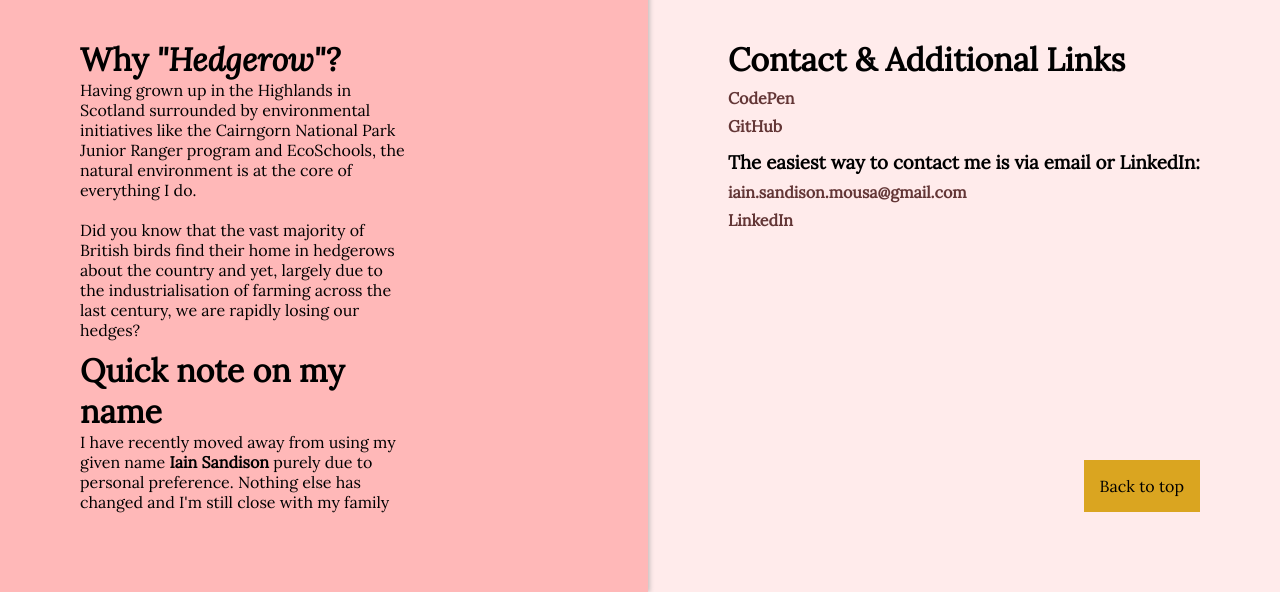
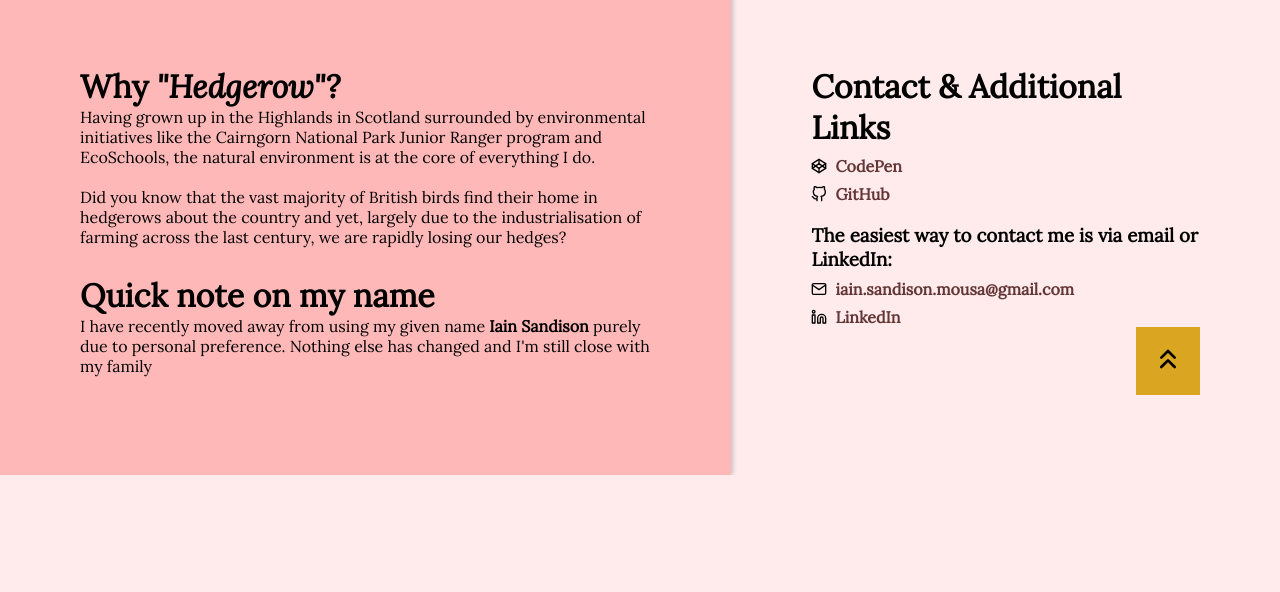
Before and after one commit to greyson-alder/hedgerow, a PHP site: page / in a window 1280 px wide. Shown: the part 2168-2760 px from the top of the page. After the commit the page ends 2643 px from the top, so only its background shows below. Run offline with PHP 8.4, Linux system fonts and the light colour scheme.

Commit message:
round 1 cleanup. meta data. responsive fix. couple image changes

```diff
--- a/app.js
+++ /dev/null
@@ -1,154 +0,0 @@
-// GENERAL
-
-const imagesJSON = window.allImages;
-
-console.log(imagesJSON["resources"].length)
-
-function grabImage(index, params) {
-  const selectedImage = imagesJSON["resources"][index];
-  return "https://res.cloudinary.com/dvbiqses3/image/upload" + (params ? "/" : "") + params + "/v" + selectedImage["version"] + "/" + selectedImage["public_id"] + ".jpg";
-}
-
-// HEADER SCROLL COLOUR CHANGE
-
-const topHeader = document.getElementById("header");
-const bioBlock = document.getElementById("bio");
-const plantsBlock = document.getElementById("plants");
-
-document.addEventListener("scroll", () => {
-    const currentPosition = window.scrollY;
-    if (currentPosition != 0) {
-        topHeader.setAttribute("data--detached", "true");
-    } else {
-        topHeader.setAttribute("data--detached", "false");
-    }
-})
-
-//
-
-document.addEventListener("scroll", () => {
-  let inner_bioBlock = bioBlock.getBoundingClientRect();
-  let inner_plantsBlock = plantsBlock.getBoundingClientRect();
-    if (
-          (inner_bioBlock.y < 67 && inner_bioBlock.y + inner_bioBlock.height > 97)
-          ||
-          (inner_plantsBlock.y < 67 && inner_plantsBlock.y + inner_plantsBlock.height > 97)
-        ) {
-      topHeader.style = "background-color: var(--pink-med)";
-    } else {
-      topHeader.style = "";
-    }
-
-})
-
-// GALLERY SECTION
-
-const projectImages = document.getElementsByClassName("projects__item");
-const loadMorePhotos = document.getElementById("load_more");
-const photoContainer = document.getElementById("photos__container");
-const photoModal = document.getElementById("photos__modal");
-const modalInner = document.getElementById("modal__inner");
-
-const initialNumberPhotos = document.getElementsByClassName("project__image").length;
-let photoIndex = initialNumberPhotos;
-
-// -- MODAL FUNCTIONALITY FOR INITIAL IMAGES
-
-for (let image of projectImages) {
-  if (image.id !== "load_more") {
-    image.addEventListener("click", () => {
-      const imageURL = image.getAttribute("data-fullscale");
-      createAndAddModal(imageURL, image.getBoundingClientRect());
-    })
-  }
-}
-
-// -- DYNAMICALLY ADD MORE IMAGES
-
-function createPhotoElement(index) {
-  const photoBtn = document.createElement("button");
-  photoBtn.className = "projects__item";
-
-  const photoImage = document.createElement("img");
-  photoImage.className = "project__image";
-  photoImage.setAttribute("src", grabImage(index, "w_320"));
-  photoBtn.setAttribute("data-fullscale", grabImage(index, ""));
-
-  photoBtn.appendChild(photoImage);
-
-  photoBtn.addEventListener("click", e => {
-    const imageURL = photoBtn.getAttribute("data-fullscale");
-    // console.log(imageURL);
-    createAndAddModal(imageURL, photoBtn.getBoundingClientRect());
-  })
-
-  return photoBtn;
-}
-
-function addPhotoRow() {
-  for (let i = 0; i < 5; i++) {
-    if (photoIndex < imagesJSON["resources"].length) {
-      photoContainer.appendChild(createPhotoElement(photoIndex))
-      photoIndex += 1;
-      if (photoIndex == imagesJSON["resources"].length) {
-        loadMorePhotos.toggleAttribute("hidden")
-        break
-      }
-    }
-  }
-}
-
-loadMorePhotos.addEventListener("click", addPhotoRow);
-
-// -- DYNAMIC MODAL FUNCTIONALITY
-
-function createAndAddModal(imageURL, clickedElement) {
-  const modalImage = document.createElement("img");
-  const selectImage = imagesJSON["resources"].findIndex(image => image.secure_url == imageURL);
-  // const selectImageFullWidth = imagesJSON["resources"][selectImage].width;
-  modalImage.className = "modal__image";
-  modalImage.setAttribute("src", imageURL);
-  modalImage.setAttribute("style", `
-    background-image: url("` + imageURL + `"), linear-gradient(rgba(255, 255, 255, 0.66), rgba(255, 255, 255, 0.66));
-  `)
-  modalInner.appendChild(modalImage);
-  const imageSize = modalImage.getBoundingClientRect();
-  // console.log(imageSize);
-
-  // scale(`+ clickedElement.width +`
-  // transform: translate(`+ (clickedElement.x - clickedElement.width) +`px,` + (clickedElement.y - clickedElement.height/2) +`px));
-
-  const closeModalButton = document.createElement("button");
-  closeModalButton.innerText = "close";
-  closeModalButton.className = "closeModalBtn";
-  closeModalButton.addEventListener("click", modalClose);
-  photoModal.toggleAttribute("hidden");
-
-
-  modalInner.appendChild(closeModalButton);
-
-}
-
-function modalClose() {
-  photoModal.setAttribute("hidden", null);
-  modalInner.innerHTML = "";
-  console.log(photoModal)
-}
-
-photoModal.addEventListener("click", modalClose)
-
-// BACKGROUND FLOWERS
-
-// const backgroundFlowers = document.getElementById("backgroundFlowers");
-// const websiteHeight = document.body.getBoundingClientRect();
-// console.log(websiteHeight);
-// backgroundFlowers.setAttribute("style", `bottom: calc(${websiteHeight.height}px - 100vh)`);
-
-const monsteraBtn = document.getElementById("monstera");
-const hedgehog = document.getElementById("hedgehog");
-const hedgehogContainer = document.getElementById("hedgehog__container");
-
-monsteraBtn.addEventListener("click", ()=>{
-  hedgehog.setAttribute("style", "animation-play-state: running");
-  hedgehogContainer.setAttribute("style", "animation-play-state: running");
-})
--- /dev/null
+++ b/assets/app.js
@@ -0,0 +1,5 @@
+// GENERAL
+import scroll from "./scroll.js";
+import gallery from "./gallery.js";
+scroll();
+gallery();
--- /dev/null
+++ b/assets/gallery.js
@@ -0,0 +1,124 @@
+// GALLERY SECTION INCLUDING MODALS
+
+const gallery = () => {
+
+    const imagesJSON = window.allImages;
+
+    function grabImage(index, params) {
+        const selectedImage = imagesJSON["resources"][index];
+        return "https://res.cloudinary.com/dvbiqses3/image/upload" + (params ? "/" : "") + params + "/v" + selectedImage["version"] + "/" + selectedImage["public_id"] + ".jpg";
+      }
+
+    const projectImages = document.getElementsByClassName("projects__item");
+    const loadMorePhotos = document.getElementById("load_more");
+    const photoContainer = document.getElementById("photos__container");
+    const photoModal = document.getElementById("photos__modal");
+    const modalInner = document.getElementById("modal__inner");
+
+    const initialNumberPhotos =
+        document.getElementsByClassName("project__image").length;
+    let photoIndex = initialNumberPhotos;
+
+    // -- MODAL FUNCTIONALITY FOR INITIAL IMAGES
+
+    for (let image of projectImages) {
+        if (image.id !== "load_more") {
+            image.addEventListener("click", () => {
+                const imageURL = image.getAttribute("data-fullscale");
+                createAndAddModal(imageURL, image.getBoundingClientRect());
+            });
+        }
+    }
+
+    // -- DYNAMICALLY ADD MORE IMAGES
+
+    function createPhotoElement(index) {
+        const photoBtn = document.createElement("button");
+        photoBtn.className = "projects__item";
+
+        const photoImage = document.createElement("img");
+        photoImage.className = "project__image";
+        photoImage.setAttribute("src", grabImage(index, "w_320"));
+        photoBtn.setAttribute("data-fullscale", grabImage(index, ""));
+
+        photoBtn.appendChild(photoImage);
+
+        photoBtn.addEventListener("click", (e) => {
+            const imageURL = photoBtn.getAttribute("data-fullscale");
+            // console.log(imageURL);
+            createAndAddModal(imageURL, photoBtn.getBoundingClientRect());
+        });
+
+        return photoBtn;
+    }
+
+    function addPhotoRow() {
+        for (let i = 0; i < 5; i++) {
+            if (photoIndex < imagesJSON["resources"].length) {
+                photoContainer.appendChild(createPhotoElement(photoIndex));
+                photoIndex += 1;
+                if (photoIndex == imagesJSON["resources"].length) {
+                    loadMorePhotos.toggleAttribute("hidden");
+                    break;
+                }
+            }
+        }
+    }
+
+    loadMorePhotos.addEventListener("click", addPhotoRow);
+
+    // -- DYNAMIC MODAL FUNCTIONALITY
+
+    let previousFocusedElement;
+
+    function createAndAddModal(imageURL, clickedElement) {
+
+        previousFocusedElement = document.activeElement;
+
+        const modalImage = document.createElement("img");
+        const selectImage = imagesJSON["resources"].findIndex(
+            (image) => image.secure_url == imageURL
+        );
+        // const selectImageFullWidth = imagesJSON["resources"][selectImage].width;
+        modalImage.className = "modal__image";
+        modalImage.setAttribute("src", imageURL);
+        modalImage.setAttribute(
+            "style",
+            `
+    background-image: url("` +
+                imageURL +
+                `"), linear-gradient(rgba(255, 255, 255, 0.66), rgba(255, 255, 255, 0.66));
+  `
+        );
+        modalInner.appendChild(modalImage);
+        const imageSize = modalImage.getBoundingClientRect();
+        // console.log(imageSize);
+
+        // scale(`+ clickedElement.width +`
+        // transform: translate(`+ (clickedElement.x - clickedElement.width) +`px,` + (clickedElement.y - clickedElement.height/2) +`px));
+
+        const closeModalButton = document.createElement("button");
+        closeModalButton.innerHTML = `<img src="/pixels/x-square.svg" width="32" height="32" alt="Close"/>`;
+        closeModalButton.className = "closeModalBtn";
+        closeModalButton.addEventListener("click", modalClose);
+        photoModal.toggleAttribute("hidden");
+
+        modalInner.appendChild(closeModalButton);
+
+        closeModalButton.focus();
+    }
+
+    function modalClose() {
+        photoModal.setAttribute("hidden", null);
+        modalInner.innerHTML = "";
+        console.log(photoModal);
+        if(previousFocusedElement) {
+            previousFocusedElement.focus();
+        }
+    }
+
+    photoModal.addEventListener("click", modalClose);
+
+};
+
+export default gallery;
--- /dev/null
+++ b/assets/scroll.js
@@ -0,0 +1,30 @@
+// HEADER SCROLL COLOUR CHANGE
+
+const scroll = () => {
+
+    const topHeader = document.getElementById("header");
+    const bioBlock = document.getElementById("bio");
+
+    document.addEventListener("scroll", () => {
+        const currentPosition = window.scrollY;
+        if (currentPosition != 0) {
+            topHeader.setAttribute("data--detached", "true");
+        } else {
+            topHeader.setAttribute("data--detached", "false");
+        }
+    })
+
+    document.addEventListener("scroll", () => {
+      let inner_bioBlock = bioBlock.getBoundingClientRect();
+        if (
+              (inner_bioBlock.y < 67 && inner_bioBlock.y + inner_bioBlock.height > 97)
+            ) {
+          topHeader.style = "background-color: var(--pink-med)";
+        } else {
+          topHeader.style = "";
+        }
+    })
+
+}
+
+export default scroll;
--- a/style.css
+++ b/assets/style.css
@@ -1,19 +1,16 @@
 :root {
-    --maxHeight: 800px;
-    --boxSize: 75px;
+    --maxHeight: 50rem;
+    --boxSize: 4.7rem;
     --gap: calc(0.01 * var(--maxHeight));
-    --headerHeight: 70px;
+    --headerHeight: 4.4rem;
     --pink: hsl(0, 100%, 96%);
     --pink-med: hsl(0, 100%, 92%);
     --pink-dark: hsl(0, 100%, 88%);
     --pink-darkest: hsl(0, 100%, 86%);
     --pink-header: hsl(0, 30%, 30%);
-    --steel-teal: #6B7F82;
-    --dark-teal: #536265;
-    --indigo: #3F0FB7;
 
-    --desktop-width: 1400px;
-    --diagonal: 30px;
+    --desktop-width: 87.5rem;
+    --diagonal: 1.9rem;
 }
 
 * {
@@ -65,7 +63,7 @@ body {
     width: 100%;
 }
 
-#contentGrid {
+.contentGrid {
     display: grid;
     grid-template-rows: calc(100vh - var(--diagonal)) var(--diagonal) auto var(--diagonal) auto var(--diagonal) auto var(--diagonal) 1fr;
     grid-template-columns: 1fr;
@@ -466,39 +454,51 @@ body {
     transform: translate(-50%, -50%);
     width: 100%;
     height: 100px;
+} */
+
+/* ---Breaker--------------------- */
+
+.breaker {
+    scroll-margin-top: 4.1rem;
+    grid-column: 1;
+    grid-row: 6/9;
+    z-index: 2;
+
+    min-height: 25rem;
+    /* background-color: white; */
+
+    /* filter: drop-shadow(0 -2px 2px rgba(150, 150, 150, 0.5)); */
+}
+
+.breaker__image {
+    /* height: 100%; */
+    width: 100%;
+    height: 25rem;
+    object-fit: cover;
+    object-position: 65%;
+    filter: saturate(0%) brightness(120%);
 }
 
 /* ---Contact--------------------- */
 
-#contact {
-    scroll-margin-top: 96px;
+.contact {
     position: relative;
     grid-column: 1;
     grid-row: 8/10;
     background-color: var(--pink-darkest);
-    /* min-height: calc(100vh - 477px); */
 }
 
-#contact .diagonal {
+.contact .diagonal {
     display: grid;
-    grid-template-columns: 6fr 5fr;
-    grid-template-columns: 1fr auto;
+    grid-template-columns: 4fr 3fr;
 }
 
 .contact__content {
-    /* display: grid;
-    width: 100%;
-    padding-top: calc(2 * var(--diagonal) + 2rem);
-    gap: 10%; */
-    /* max-width: var(--desktop-width); */
-    /* width: 100%; */
-    /* margin-left: auto;
-    margin-right: auto; */
     padding: 5rem;
     padding-top: calc(2 * var(--diagonal) + 2rem);
 }
 
-#contact ul {
+.contact ul {
     list-style: none;
 }
 
@@ -507,7 +507,10 @@ body {
     filter: drop-shadow(2px 0 2px rgba(150, 150, 150, 0.5));
     z-index: 1;
     background-color: var(--pink-darkest);
-    padding-right: 15rem;
+}
+
+.contact__left__max {
+    max-width: 40rem;
 }
 
 .contact__right {
@@ -518,18 +521,28 @@ body {
     flex-direction: column;
 }
 
+.contact__link {
+    display: flex;
+    align-items: center;
+    gap: 0.5rem;
+}
+
 .bottom__toTop {
     padding: 1rem;
     margin-top: auto;
     margin-left: auto;
-    /* align-self: flex-end;
-    justify-self: flex-end; */
     background-color: goldenrod;
 }
 
+    @media (max-width: 51.5rem) {
+        .contact .diagonal {
+            grid-template-columns: 1fr;
+        }
+    }
+
 /* ---MODAL------------------------- */
 
-#photos__modal {
+.photos__modal {
     display: flex;
     position: fixed;
     z-index: 1000;
@@ -583,7 +595,7 @@ body {
 }
 
 .margin-top {
-    margin-top: 3%;
+    margin-top: 5%;
 }
 
 .externalLink {
--- a/index.php
+++ b/index.php
@@ -4,15 +4,6 @@
     $allImages = file_get_contents("updated_images.json");
     $images = json_decode($allImages, true)["resources"];
     $photosNumber = 9;
-
-    // var_dump($images[0]["secure_url"]);
-
-    // $dir = new DirectoryIterator("D:\Libraries\Desktop\website\images/");
-    // foreach ($dir as $fileinfo) {
-    //     if (!$fileinfo->isDot()) {
-    //         array_push($images, $fileinfo->getFilename());
-    //     }
-    // }
 
     shuffle($images);
 
@@ -32,8 +23,9 @@
     <meta http-equiv="X-UA-Compatible" content="IE=edge">
     <meta name="viewport" content="width=device-width, initial-scale=1.0">
     <title>Hedgerow</title>
-    <script type="module" src="app.js" defer></script>
-    <link rel="stylesheet" href="style.css">
+    <script type="module" src="/assets/app.js" defer></script>
+    <link rel="stylesheet" href="/assets/style.css">
+    <link rel="icon" href="/pixels/monstera_colour.svg">
 
     <link rel="preconnect" href="https://fonts.googleapis.com">
     <link rel="preconnect" href="https://fonts.gstatic.com" crossorigin>
@@ -43,37 +35,40 @@
         window.allImages = JSON.parse(`<?php echo $allImages; ?>`)
     </script>
 
+    <meta name="author" content="Greyson Alder">
+    <meta name="description" content="Hedgerow is a home for Greyson Alder's photography and contact information">
+    <meta property="og:image" content="https://res.cloudinary.com/dvbiqses3/image/upload/w_1200/v1689174625/hedgerow/IMG_20180926_234203_726_jynxxb.jpg" />
+    <meta propery="og:title" content="Hedgerow"/>
+    <meta property="og:description" content="Hedgerow is a home for Greyson Alder's photography and contact information"/>
+
 </head>
 
 <body>
 
-    <header id="header" data--detached="false">
+    <header id="header" class="header" data--detached="false">
         <h1 class="header__title"><a href="#">Hedgerow</a></h1>
         <nav class="header__nav">
             <ul class="nav__list">
                 <li class="nav__item"><a href="#bio">Me</a></li>
                 <li class="nav__item"><a href="#projects">Gallery</a></li>
-                <li class="nav__item"><a href="#plants">Contact</a></li>
+                <li class="nav__item"><a href="#breaker">Contact</a></li>
             </ul>
         </nav>
     </header>
 
 
-    <!-- <div id="backgroundFlowers"></div> -->
+    <div id="contentGrid" class="contentGrid">
 
+        <section id="primary" class="primary">
+            <div class="bottom__diagonal">
+                <div id="imageGrid__container" class="imageGrid__container">
+                    <section id="imageGrid" class="imageGrid">
 
-    <div id="contentGrid">
-
-        <section id="primary">
-            <div class="bottom__diagonal">
-                <div id="imageGrid__container">
-                    <section id="imageGrid">
-
-                        <article id="infoBox" class='box' style="
+                        <article id="infoBox" class='box infoBox' style="
                             --grid-column: <?= rand(2, 8) ?>;
                             --grid-row: <?= rand(2, 6) ?>;
                         ">
-                            <img class='box__img' src='./main.jpg'>
+                            <img class='box__img' src='https://res.cloudinary.com/dvbiqses3/image/upload/v1689174625/hedgerow/IMG_20180926_234203_726_jynxxb.jpg'>
                             <h1>Hedgerow</h1>
                         </article>
 
@@ -97,7 +92,7 @@
         </section>
 
 
-        <section id="bio">
+        <section id="bio" class="bio">
             <div class="bottom__diagonal">
                 <article class="bio__content content flex_row">
                     <div class="bio__left">
@@ -116,8 +111,6 @@
                             <li>Java, Spring (Boot)</li>
                             <li>SQL, postgreSQL</li>
                             <li>C# (with Godot & Unity)</li>
-                            <li>Pokémon</li>
-                            <li>Hugs</li>
                         </ul>
                     </div>
                 </article>
@@ -125,14 +118,14 @@
         </section>
 
 
-        <section id="projects">
+        <section id="projects" class="projects">
             <div class="bottom__diagonal">
                 <article class="projects__content content">
                     <div class="projects__photos">
                         <div class="projects__info">
                             <h2>Gallery</h2>
                         </div>
-                        <div id="photos__container">
+                        <div id="photos__container" class="photos__container">
                             <?php
                             for ($i = 0; $i < $photosNumber; $i++) {
                                 echo
@@ -143,68 +136,60 @@
                                     />
                                 </button>';
                             } ?>
-                            <button class="projects__item" id="load_more">Load more images</button>
+                            <button class="projects__item load_more" id="load_more">
+                                <img src="/pixels/plus-circle.svg" width="48" height="48" alt="Load more images"/>
+                            </button>
                         </div>
                     </div>
                 </article>
             </div>
         </section>
 
-
-        <section id="plants">
+        <section id="breaker" class="breaker">
             <div class="bottom__diagonal">
-                <div class="content">
-                    <div class="plants__container">
-                        <button class="plant" id="monstera"><img src="./pixels/monstera_colour.svg"/></button>
-                        <div class="plant"><img src="./pixels/potStack_colour.svg"/></div>
-                        <div class="plant"><img src="./pixels/zzPlant_colour.svg"/></div>
-                        <div class="plants__HBar"></div>
-                        <div id="hedgehog__container">
-                            <img id="hedgehog" src="pixels/hedgehog.png"/>
-                        </div>
-                    </div>
-                </div>
+                <img class="breaker__image" src="https://res.cloudinary.com/dvbiqses3/image/upload/v1689174405/hedgerow/IMG_20190101_144827e1_qbfvwc.jpg"/>
             </div>
         </section>
 
 
-        <section id="contact">
+        <section id="contact" class="contact">
             <div class="diagonal">
-                <!-- <div class="contact__content "> -->
                 <div class="contact__left contact__content">
+                    <div class="contact__left__max">
                         <h2>Why <i>"Hedgerow"?</i></h2>
                         <p>Having grown up in the Highlands in Scotland surrounded by environmental initiatives like the Cairngorn National Park Junior Ranger program and EcoSchools, the natural environment is at the core of everything I do.<br/><br/>Did you know that the vast majority of British birds find their home in hedgerows about the country and yet, largely due to the industrialisation of farming across the last century, we are rapidly losing our hedges?</p>
                         <h2 class="margin-top">Quick note on my name</h2>
                         <p>I have recently moved away from using my given name <b>Iain Sandison</b> purely due to personal preference. Nothing else has changed and I'm still close with my family</p>
                     </div>
+                </div>
                 <div class="contact__right contact__content">
                     <h2>Contact & Additional Links</h2>
                     <ul class="contact__otherProjects">
-                            <li class="externalLink"><a href="https://codepen.io/iain-sandison">CodePen</a></li>
-                            <li class="externalLink"><a href="https://github.com/greyson-alder">GitHub</a></li>
+                        <li class="externalLink"><a href="https://codepen.io/iain-sandison" class="contact__link"><img src="/pixels/codepen.svg" height="16" width="16" alt=""/> CodePen</a></li>
+                        <li class="externalLink"><a href="https://github.com/greyson-alder" class="contact__link"><img src="/pixels/github.svg" height="16" width="16" alt=""/> GitHub</a></li>
                     </ul>
                     <h3 class="margin-top">
                         The easiest way to contact me is via email or LinkedIn:
                     </h3>
                     <ul class="contact__links">
-                            <li class="contact__email externalLink"><a href="mailto:iain.sandison.mousa@gmail.com">iain.sandison.mousa@gmail.com</a></li>
-                            <li class="contact__linkedIn externalLink"><a href="https://www.linkedin.com/in/iain-sandison/">LinkedIn</a></li>
+                        <li class="contact__email externalLink"><a href="mailto:iain.sandison.mousa@gmail.com" class="contact__link"><img src="/pixels/mail.svg" height="16" width="16" alt=""/> iain.sandison.mousa@gmail.com</a></li>
+                        <li class="contact__linkedIn externalLink"><a href="https://www.linkedin.com/in/iain-sandison/" class="contact__link"><img src="/pixels/linkedin.svg" height="16" width="16" alt=""/> LinkedIn</a></li>
                     </ul>
-                        <a href="#" class="bottom__toTop">Back to top</a>
+                    <a href="#" class="bottom__toTop">
+                        <img src="/pixels/chevrons-up.svg" width="32" height="32" alt="Back to top"/>
+                    </a>
                 </div>
                 <div class="contact__bottom"></div>
-                <!-- </div> -->
             </div>
         </section>
 
     </div>
 
 
-    <section id="photos__modal" hidden>
-        <div id="modal__inner">
+    <section id="photos__modal" class="photos__modal" hidden>
+        <div id="modal__inner" class="modal__inner">
 
         </div>
-        <!-- <img class="modal__image" src="https://res.cloudinary.com/dvbiqses3/image/upload//v1667249092/IMG_20181126_120354_381_dtv0mb.jpg"/> -->
     </section>
 </body>
 
```
Also changed, not shown: other parts of assets/style.css (+50 -58 lines), assets/headgehog.js (added, +12 -0 lines), assets/main.jpg (renamed from main.jpg), pixels/chevrons-up.svg (added), pixels/codepen.svg (added), pixels/github.svg (added), pixels/linkedin.svg (added), pixels/mail.svg (added), pixels/plus-circle.svg (added), pixels/x-square.svg (added). Lines whose indentation alone changed are shown as unchanged.
